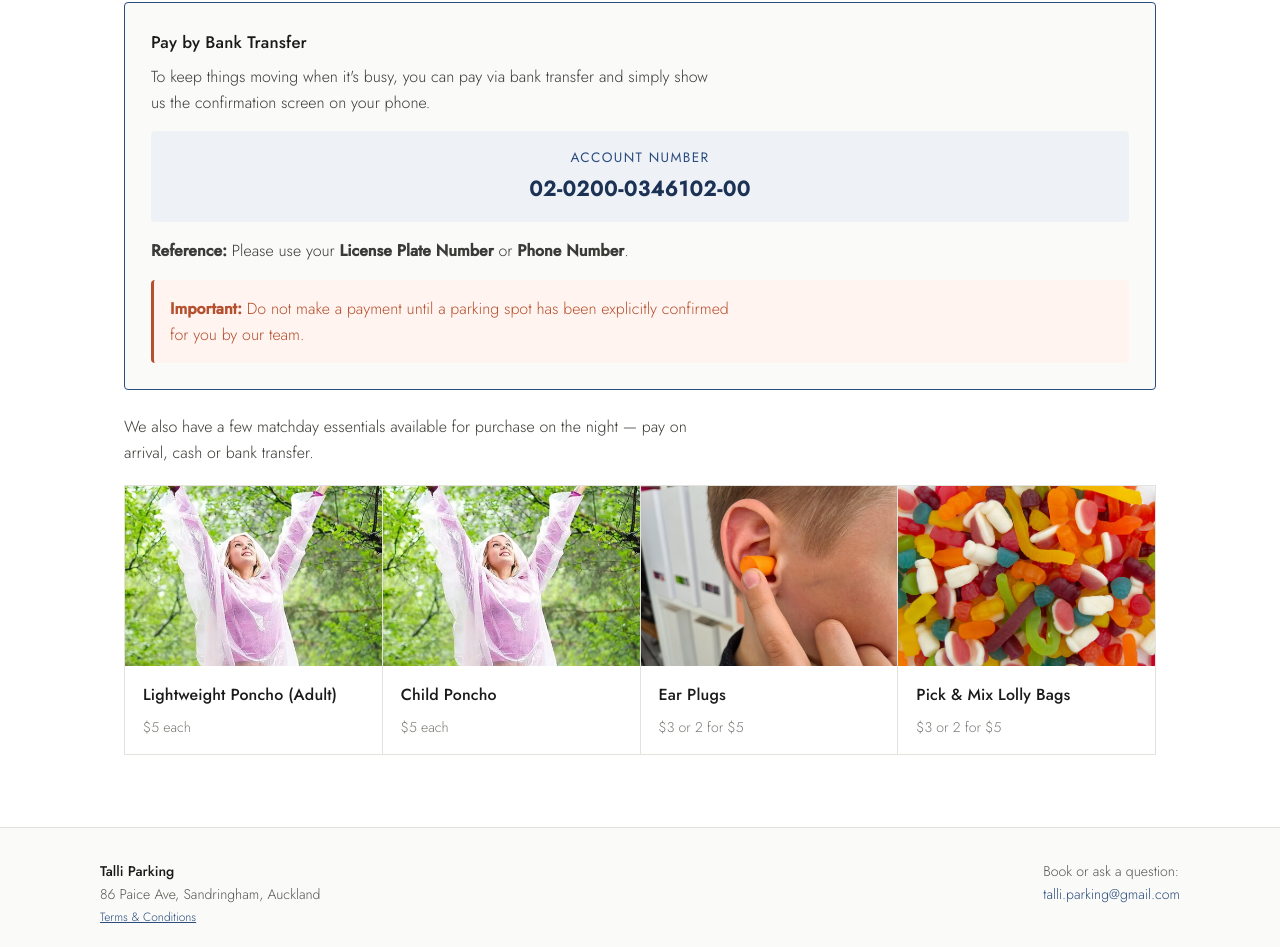
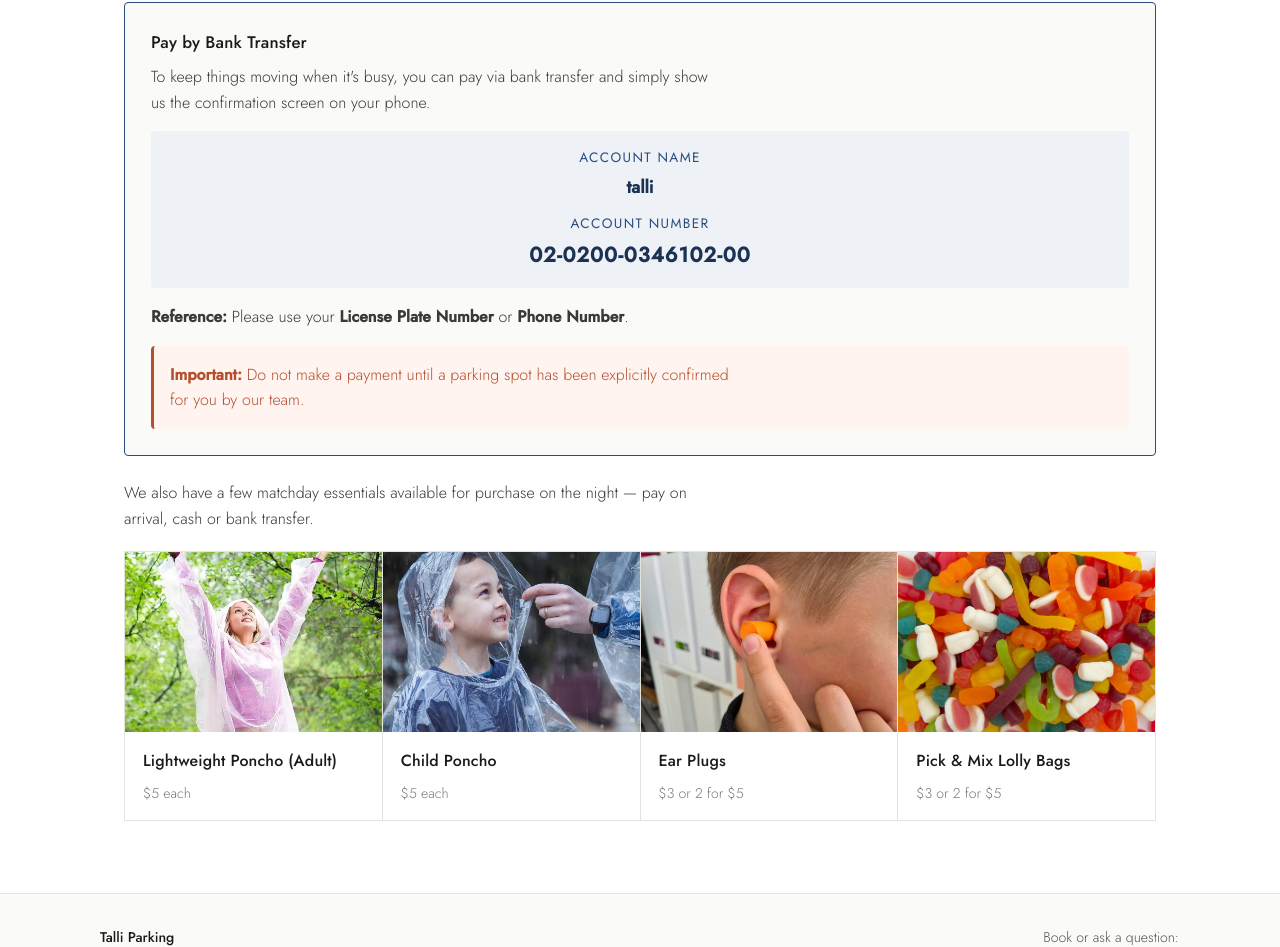
Before and after one commit to andrewcnicholls-source/Talli, a plain HTML site: page book.html in a window 1280 px wide. Shown: the part 1197-2144 px from the top of the page. Drawn offline with nearby package versions, Linux system fonts and the light colour scheme.

Commit message:
Update book.html

```diff
--- a/book.html
+++ b/book.html
@@ -13,7 +13,6 @@
 
 <div class="topbar">
   <div class="topbar-inner">
-    <!-- Updated Logo Here -->
     <a href="index.html"><img class="brand-logo" src="assets/talli-logo.png" alt="talli."></a>
     <nav class="topnav">
       <a href="index.html">Home</a>
@@ -70,6 +69,9 @@
       <p>To keep things moving when it's busy, you can pay via bank transfer and simply show us the confirmation screen on your phone.</p>
 
       <div style="background: var(--blue-tint); padding: 16px; border-radius: 4px; margin: 16px 0; text-align: center;">
+        <span style="display: block; font-size: 0.85rem; text-transform: uppercase; letter-spacing: 0.1em; color: var(--blue); margin-bottom: 4px;">Account Name</span>
+        <strong style="font-size: 1.1rem; color: var(--blue-deep); display: block; margin-bottom: 12px;">talli</strong>
+
         <span style="display: block; font-size: 0.85rem; text-transform: uppercase; letter-spacing: 0.1em; color: var(--blue); margin-bottom: 4px;">Account Number</span>
         <strong style="font-size: 1.3rem; color: var(--blue-deep); letter-spacing: 0.05em;">02-0200-0346102-00</strong>
       </div>
@@ -95,7 +97,7 @@
       </div>
       <div class="merch-item">
         <div class="merch-photo">
-          <img src="assets/poncho.jpg" alt="Child Poncho" style="width: 100%; height: 100%; object-fit: cover;">
+          <img src="assets/child-poncho.jpg" alt="Child Poncho" style="width: 100%; height: 100%; object-fit: cover;">
         </div>
         <div class="merch-body">
           <h3>Child Poncho</h3>
```
